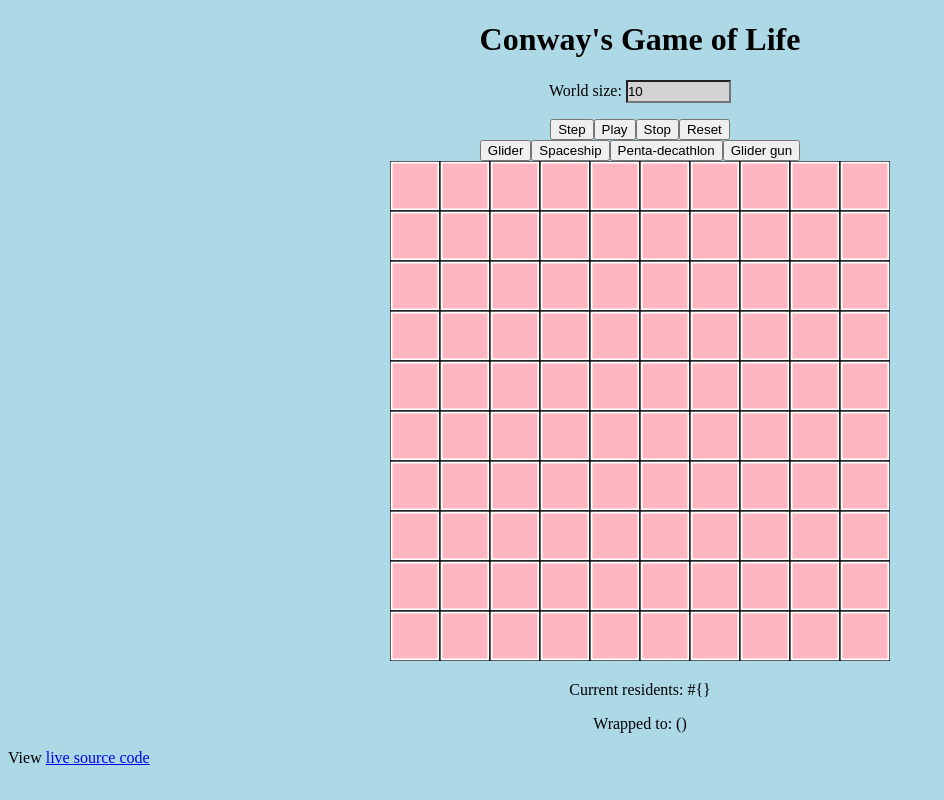
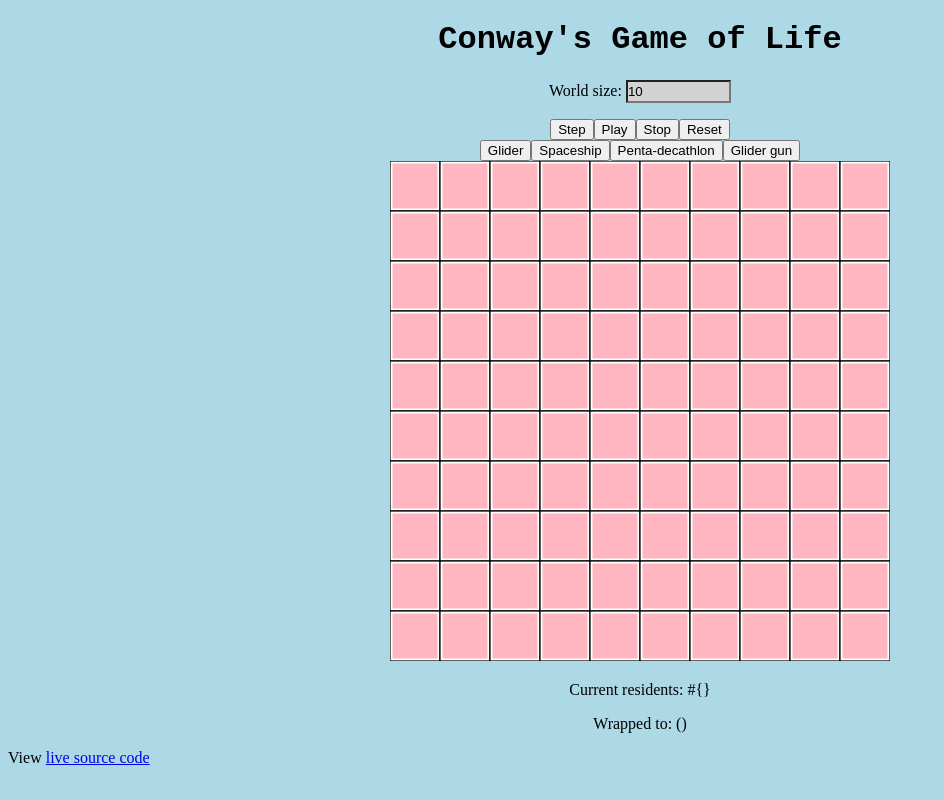
Before and after one commit to bobbicodes/conway, a plain HTML site: page index.html in a window 1280 px wide. Shown: the whole page, without its empty margins (0-944 px from the left). Drawn offline with Linux system fonts and the light colour scheme.

Commit message:
Update style.css

```diff
--- a/css/style.css
+++ b/css/style.css
@@ -7,3 +7,7 @@ input[type=number] {
   padding: 2px 0;
   background-color: lightgray;
 }
+
+h1 {
+  font-family: "Courier New", Courier, serif;
+}
```
